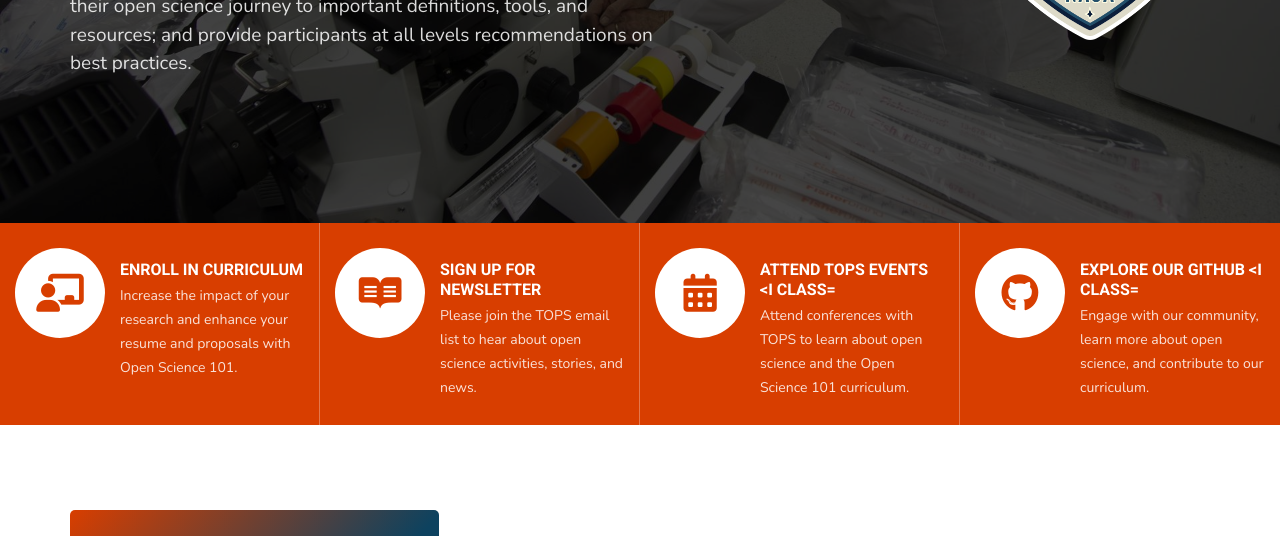
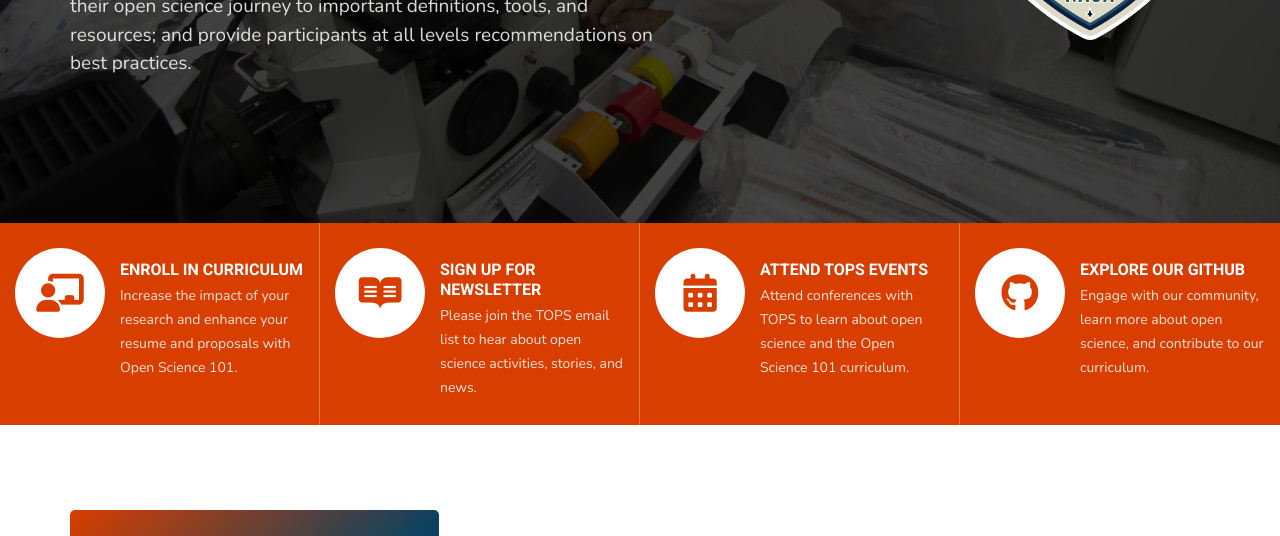
Before and after one commit to bressler1995/TOPS-Website-Front-End, a Jekyll site: the page built from index.md, in a window 1280 px wide and 900 px high, scrolled down 592 px, cut to the strip 0-536 px from the top of the window. Built offline with Jekyll 4.4.1, drawn with Linux system fonts in a browser that asks for light colours.

Commit message:
Try for just index 2

```diff
--- a/_includes/home/hero.html
+++ b/_includes/home/hero.html
@@ -22,7 +22,7 @@
                       <div class="tops_image_box_imageinner"><i class="{{ home-fourcta-icons-split[forloop.index0] }}"></i></div>
                   </div>
                   <div class="tops_image_box_contentcol">
-                    <h3 class="text-center text-md-start text-white mb-1">{{ home-fourcta-titles-split[forloop.index0] }}</h3>
+                    <h3 class="text-center text-md-start text-white mb-1">{{ home-fourcta-titles-split[forloop.index0] }} {% if [forloop.index0] == 2 %}<i class="fa-solid fa-up-right-from-square"></i>{% endif %}</h3>
                     <p class="text-center text-md-start text-white-85 mb-0">{{ home-fourcta-descs-split[forloop.index0] }}</p>
                   </div>
                 </a>
--- a/index.md
+++ b/index.md
@@ -27,8 +27,8 @@ NASA's Transform to Open Science (TOPS) initiative is designed to transform agen
 <!---Four Column Orange CTA Titles-->
 {% assign home-fourcta-title-one = "Enroll in Curriculum" %}
 {% assign home-fourcta-title-two = "Sign Up For Newsletter" %}
-{% assign home-fourcta-title-three = "Attend TOPS Events <i class="fa-solid fa-up-right-from-square"></i>" %}
-{% assign home-fourcta-title-four = "Explore Our GitHub <i class="fa-solid fa-up-right-from-square"></i>" %}
+{% assign home-fourcta-title-three = "Attend TOPS Events" %}
+{% assign home-fourcta-title-four = "Explore Our GitHub" %}
 <!---Four Column Orange CTA Descriptions-->
 {% assign home-fourcta-desc-one = "Increase the impact of your research and enhance your resume and proposals with Open Science 101." %}
 {% assign home-fourcta-desc-two = "Please join the TOPS email list to hear about open science activities, stories, and news." %}
```
